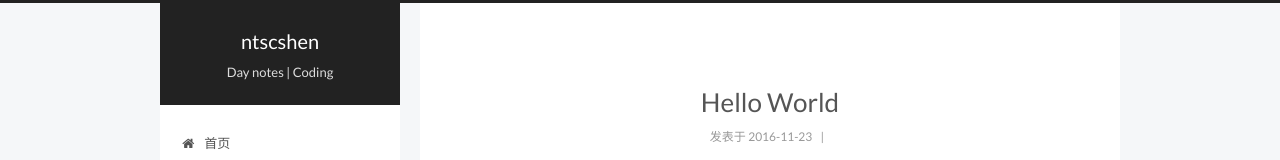
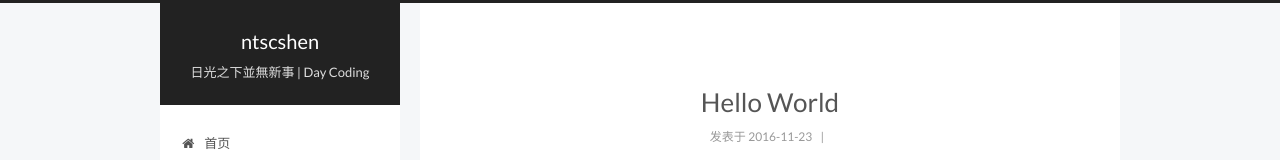
Before and after one commit to ntscshen/ntscshen.github.io, a plain HTML site: page 2016/11/23/hello-world/index.html in a window 1280 px wide. Shown: the top 160 px of the page. Drawn offline with Linux system fonts and the light colour scheme; a script that the page names is missing.

Commit message:
Site updated: 2016-11-25 11:28:04

```diff
--- a/2016/11/23/hello-world/index.html
+++ b/2016/11/23/hello-world/index.html
@@ -175,7 +175,7 @@ Quick">
       <span class="logo-line-after"><i></i></span>
     </a>
   </div>
-  <p class="site-subtitle">Day notes | Coding</p>
+  <p class="site-subtitle">日光之下並無新事 | Day Coding</p>
 </div>
 
 <div class="site-nav-toggle">
```
Also changed, not shown: archives/2016/11/index.html (+1 -1 lines), archives/2016/index.html (+1 -1 lines), archives/index.html (+1 -1 lines), index.html (+1 -1 lines).
